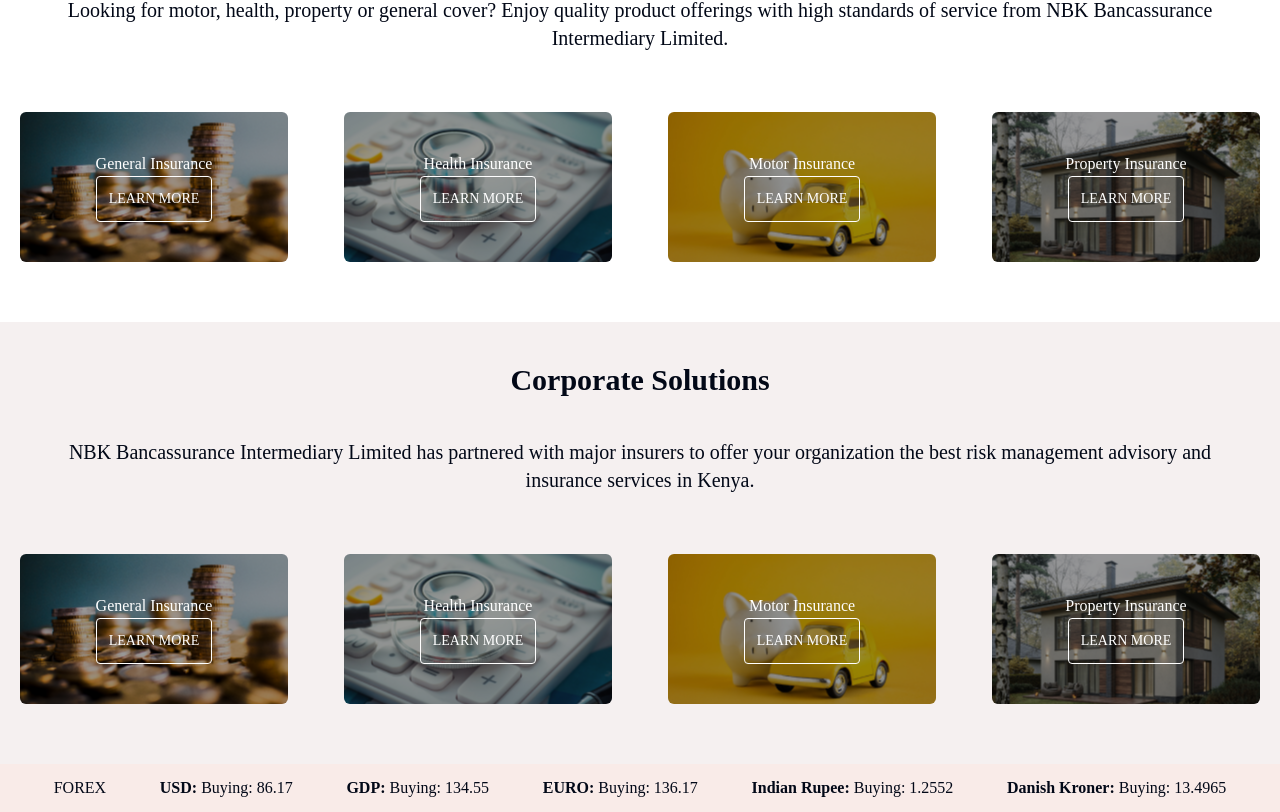
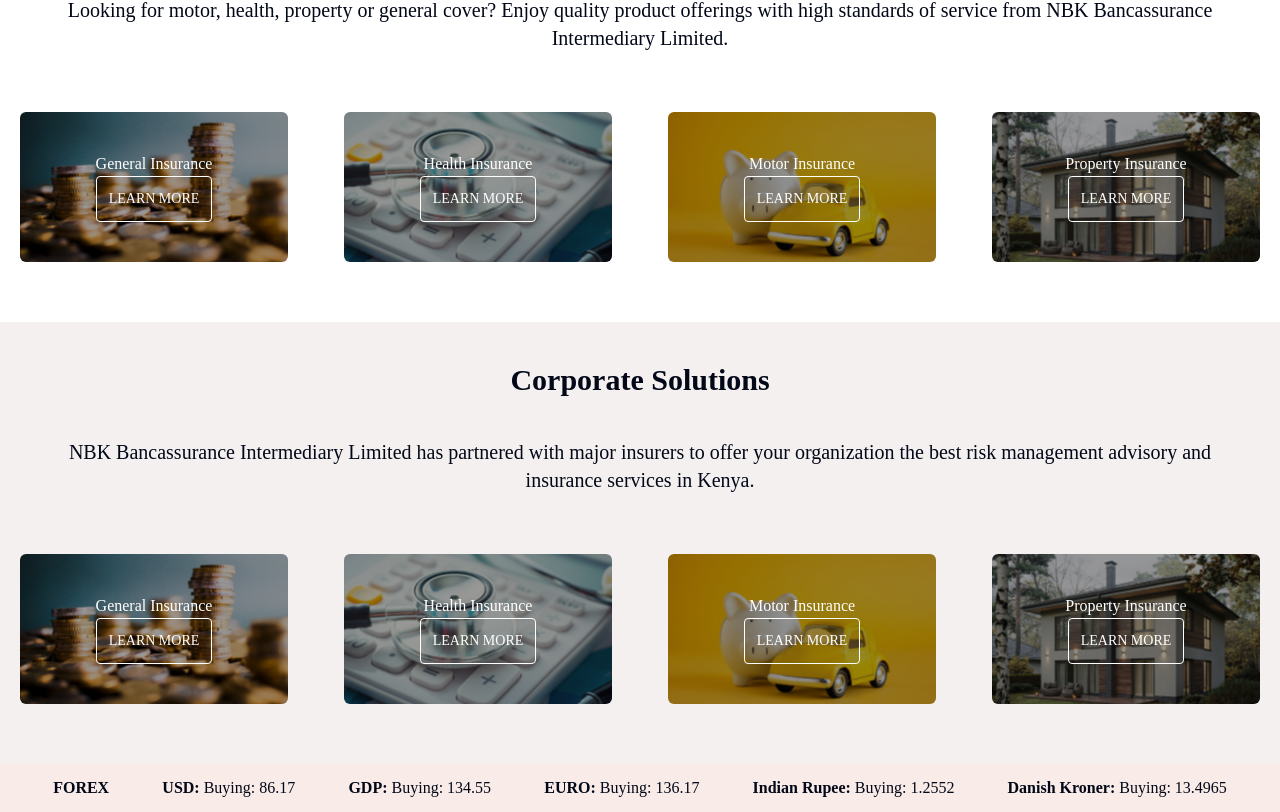
Before and after one commit to kengeene/nbk-react-app, a React (Vite) app: page / in a window 1280 px wide. Shown: the part 637-1449 px from the top of the page. Built offline with nearby package versions, Linux system fonts and the light colour scheme; a web font is replaced by a local one.

Commit message:
style: make Forex text bold

```diff
--- a/src/components/forex-bar.tsx
+++ b/src/components/forex-bar.tsx
@@ -1,7 +1,9 @@
 export default function ForexBar() {
   return (
     <>
-      <span className="text-center">FOREX</span>
+      <span className="text-center">
+        <strong>FOREX</strong>
+      </span>
       <span>
         <strong>USD:</strong> Buying: 86.17
       </span>
```
